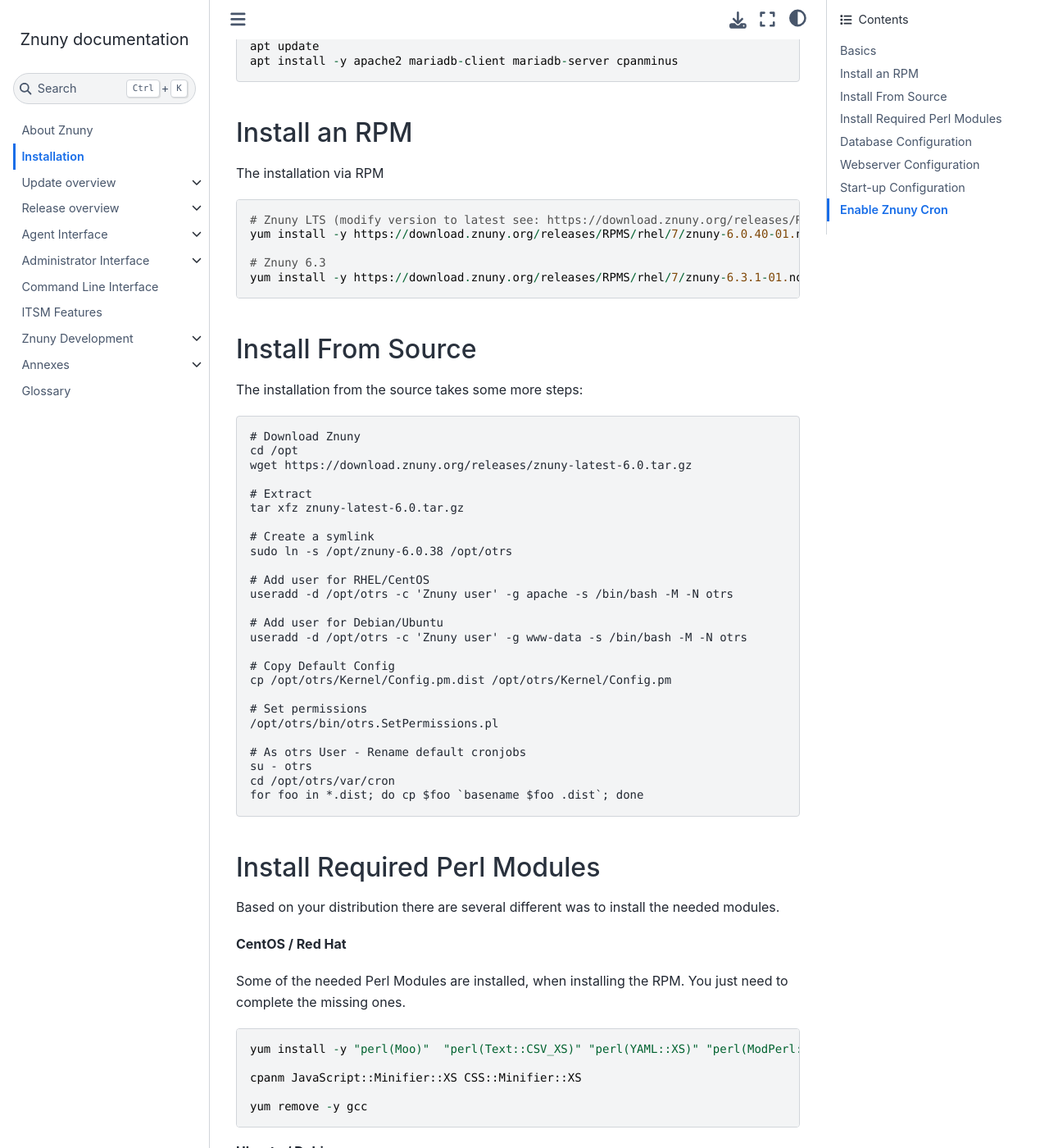
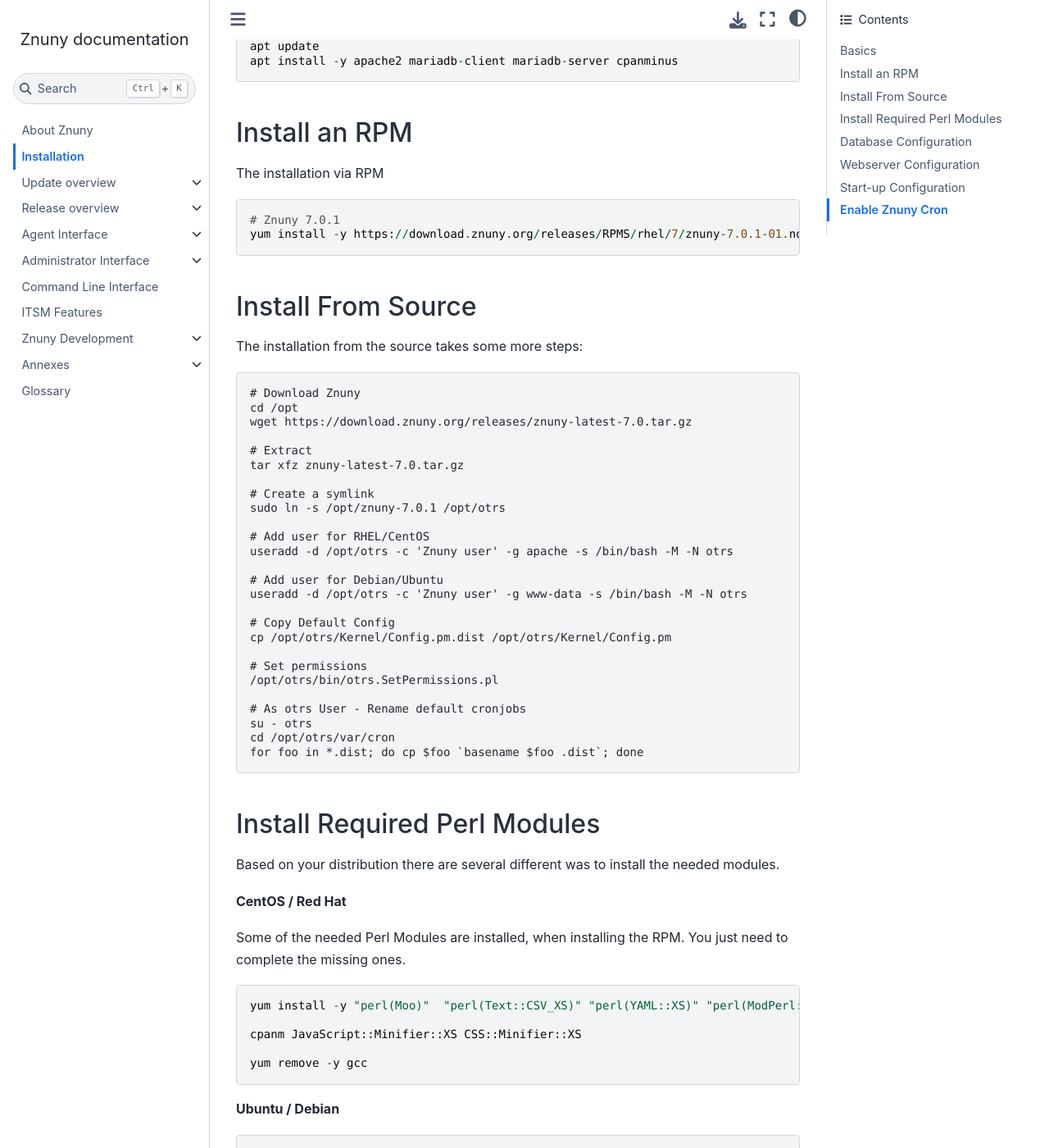
Before and after one commit to znuny/manual, a Sphinx documentation site: the page built from source/releases/installupdate/install.rst, in a window 1280 px wide and 1400 px high, scrolled down 802 px. Shown: the whole window at 82% size. Built offline with Sphinx 7.4.7 and the Sphinx Book theme 1.1.4, drawn with Linux system fonts in a browser that asks for light colours; pages that are not in the unit, such as notebooks, are missing from menus; some of the changed text lies outside the part shown.

Commit message:
Updated installlation and updating instructions.

```diff
--- a/source/releases/installupdate/install.rst
+++ b/source/releases/installupdate/install.rst
@@ -2,7 +2,7 @@
 ############
 .. PageNavigation installupdate_install:
 
-To install Znuny or Znuny LTS you need:
+To install Znuny you need:
 
 - A database of your choice (MySQL, MariaDB, Postgresql)
 - MySQL 8 or newer requires Znuny 6.1 or newer
@@ -43,11 +43,8 @@
 
 .. code-block::
 
-  # Znuny LTS (modify version to latest see: https://download.znuny.org/releases/RPMS/rhel/7/)
-  yum install -y https://download.znuny.org/releases/RPMS/rhel/7/znuny-6.0.40-01.noarch.rpm
-
-  # Znuny 6.3
-  yum install -y https://download.znuny.org/releases/RPMS/rhel/7/znuny-6.3.1-01.noarch.rpm
+  # Znuny 7.0.1
+  yum install -y https://download.znuny.org/releases/RPMS/rhel/7/znuny-7.0.1-01.noarch.rpm
 
 
 Install From Source
@@ -59,13 +56,13 @@
 
   # Download Znuny
   cd /opt
-  wget https://download.znuny.org/releases/znuny-latest-6.0.tar.gz
+  wget https://download.znuny.org/releases/znuny-latest-7.0.tar.gz
 
   # Extract
-  tar xfz znuny-latest-6.0.tar.gz
+  tar xfz znuny-latest-7.0.tar.gz
 
   # Create a symlink
-  sudo ln -s /opt/znuny-6.0.38 /opt/otrs
+  sudo ln -s /opt/znuny-7.0.1 /opt/otrs
 
   # Add user for RHEL/CentOS
   useradd -d /opt/otrs -c 'Znuny user' -g apache -s /bin/bash -M -N otrs
```
Also changed, not shown: source/releases/installupdate/update/update-7.0.rst (+3 -6 lines).
